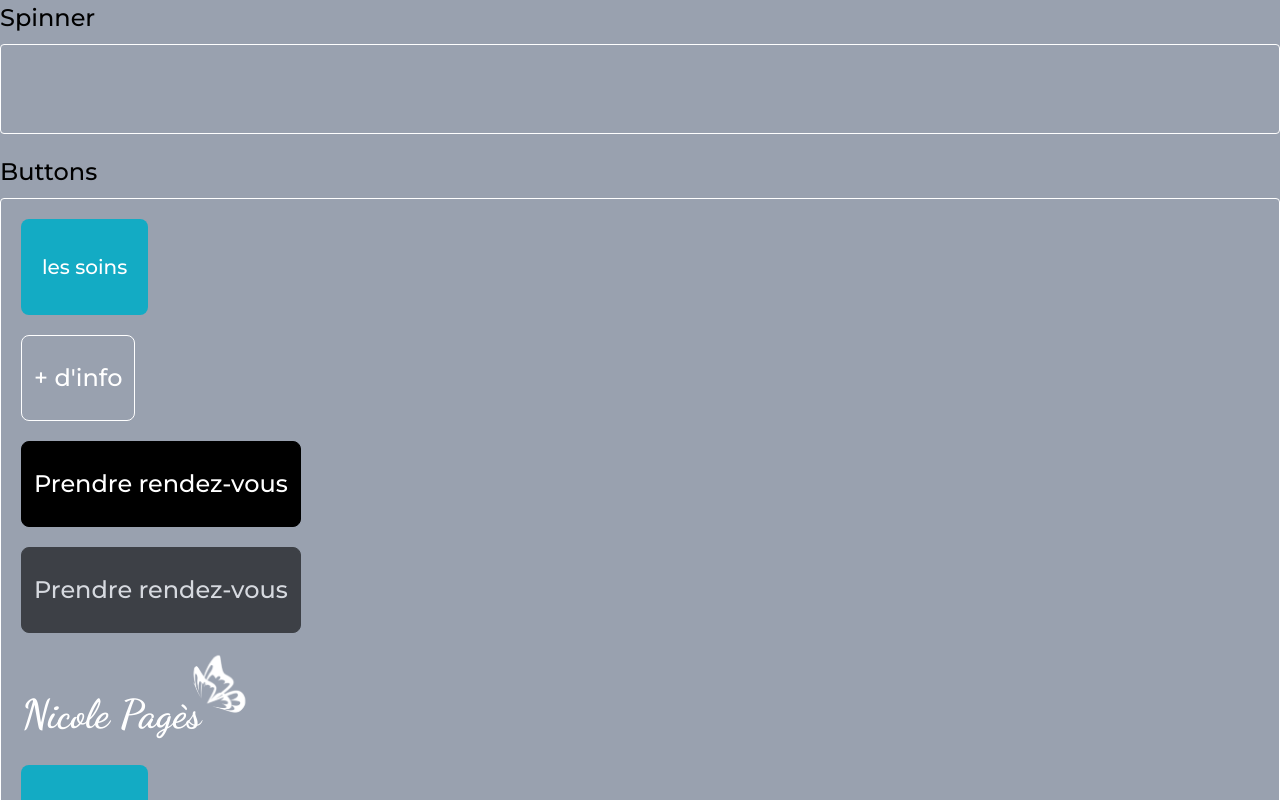
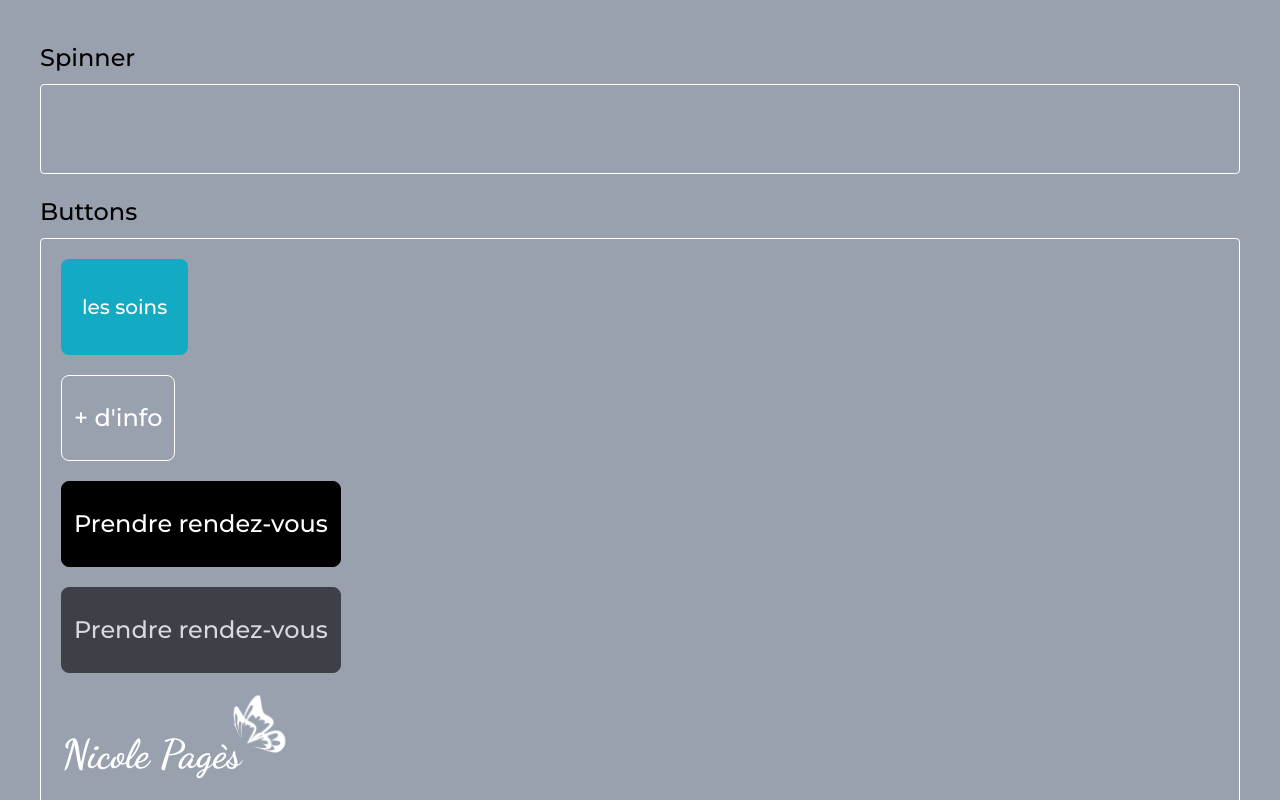
Before and after one commit to barry-black/nicole-pages-website, a Next.js app: page / in a window 1280 px wide. Shown: the top 800 px of the page. Built offline with nearby package versions, Linux system fonts and the light colour scheme.

Commit message:
Create component container

```diff
--- a/src/pages/index.tsx
+++ b/src/pages/index.tsx
@@ -1,3 +1,4 @@
+import { Container } from "@/ui/components/container/container";
 import { Seo } from "@/ui/components/seo/seo";
 import { Button } from "@/ui/design-system/button/button";
 import { Logo } from "@/ui/design-system/logo/logo";
@@ -9,7 +10,7 @@ export default function Home() {
     <>
       <Seo title="Nicole Pagès Thérapie" description="Description..." />
 
-      <div className="bg-gray-400 space-y-5">
+      <Container className="bg-gray-400 py-10 space-y-5">
         {/* Spinner */}
         <div className="max-w">
           <div className="space-y-2">
@@ -116,7 +117,7 @@ export default function Home() {
             </div>
           </div>
         </div>
-      </div>
+      </Container>
     </>
   );
 }
--- /dev/null
+++ b/src/ui/components/container/container.tsx
@@ -0,0 +1,14 @@
+import clsx from "clsx";
+
+interface Props {
+  children: React.ReactNode;
+  className?: string;
+}
+
+export const Container = ({ children, className }: Props) => {
+  return (
+    <div className={clsx("w-full maw-w-7xl mx-auto px-5 lg:px-10", className)}>
+      {children}
+    </div>
+  );
+};
```
